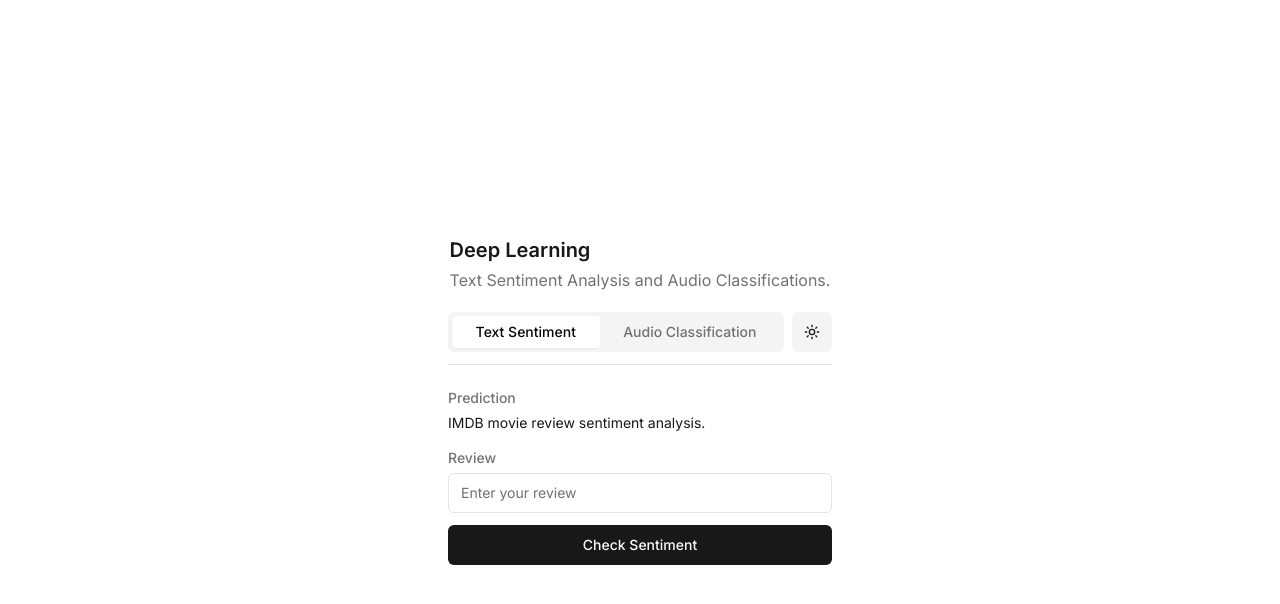
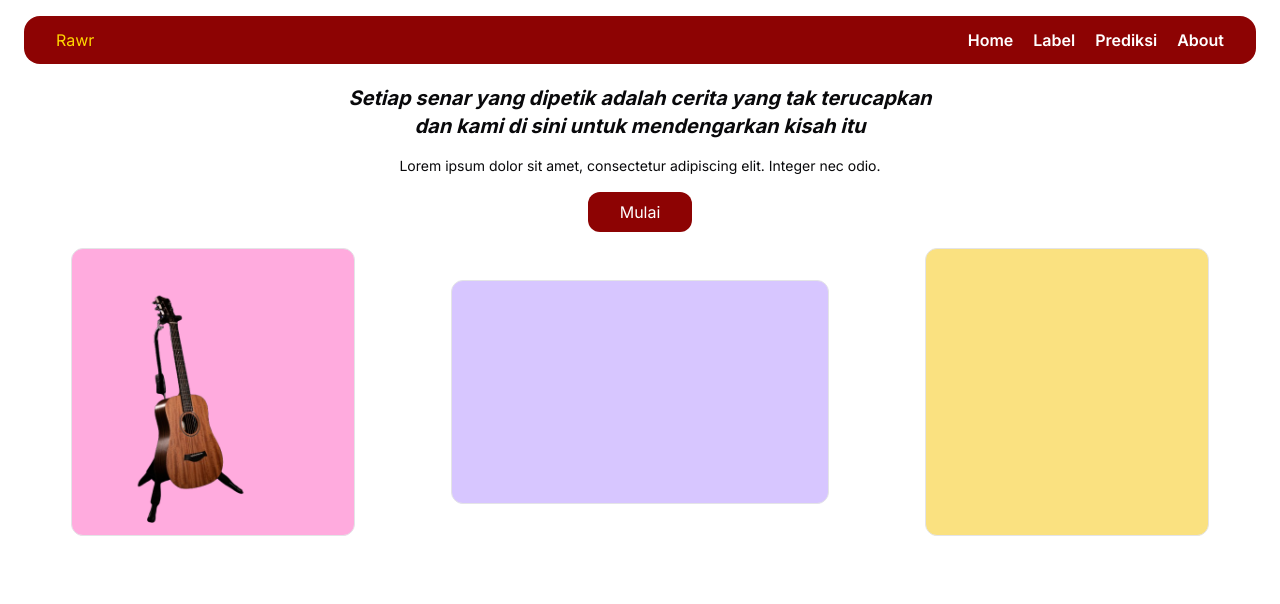
Before and after one commit to MiftahulH23/Audio-Classification, a Next.js app in the folder web/: page / in a window 1280 px wide. Shown: the top 604 px of the page. Built offline with nearby package versions, Linux system fonts and the light colour scheme.

Commit message:
Add Header and MainSection components; update primary color in Tailwind config

```diff
--- /dev/null
+++ b/web/app/_components/Header.jsx
@@ -0,0 +1,19 @@
+import React from 'react'
+
+const Header = () => {
+  return (
+    <div className='flex justify-between px-8 py-3 bg-primary rounded-2xl'>
+        <div>
+            <p className='text-[#FFD700]'>Rawr</p>
+        </div>
+        <div className='flex gap-5 font-semibold text-white'>
+            <a href="#home">Home</a>
+            <a href="#label">Label</a>
+            <a href="#prediks">Prediksi</a>
+            <a href="#about">About</a>
+        </div>
+    </div>
+  )
+}
+
+export default Header
--- /dev/null
+++ b/web/app/_components/MainSection.jsx
@@ -0,0 +1,39 @@
+import React from "react"
+
+import Image from "next/image"
+
+import GitarAcoustic from "../assets/img/accoustic.png"
+
+const MainSection = () => {
+  return (
+    <div className="flex flex-col gap-4">
+      <p className="text-center text-xl font-bold italic">
+        Setiap senar yang dipetik adalah cerita yang tak terucapkan <br /> dan
+        kami di sini untuk mendengarkan kisah itu
+      </p>
+      <p className="text-center text-sm">
+        Lorem ipsum dolor sit amet, consectetur adipiscing elit. Integer nec
+        odio.
+      </p>
+      <div className="flex justify-center">
+        <button className="w-fit cursor-pointer rounded-xl bg-primary px-8 py-2 text-white hover:font-semibold">
+          Mulai
+        </button>
+      </div>
+      <div className="grid grid-cols-3 place-items-center gap-12 ">
+        <div className="flex h-72 w-3/4 items-center justify-center rounded-xl border bg-[#ffabde]">
+          <Image
+            className="max-h-full max-w-full object-contain"
+            src={GitarAcoustic}
+            alt="Gitar Acoustic"
+          />
+        </div>
+
+        <div className="h-56 w-full rounded-xl border bg-[#d7c6ff]"></div>
+        <div className="h-72 w-3/4 rounded-xl border bg-[#fae180]"></div>
+      </div>
+    </div>
+  )
+}
+
+export default MainSection
--- a/web/app/page.tsx
+++ b/web/app/page.tsx
@@ -5,40 +5,46 @@ import React from "react"
 import { ThemeToggle } from "@/components/theme/theme-toggle"
 import { Separator } from "@/components/ui/separator"
 import { Tabs, TabsContent, TabsList, TabsTrigger } from "@/components/ui/tabs"
-
+import MainSection from "./_components/MainSection"
+import Header from "./_components/Header"
 import AudioClassification from "./_components/audio-classification"
 import TextSentiment from "./_components/text-sentiment"
 
 export default function Home() {
   return (
-    <div className="flex h-dvh flex-col items-center justify-center p-4">
-      <div className="flex flex-col items-center gap-5">
-        <div className="space-y-1">
-          <h1 className="text-xl font-semibold text-primary">Deep Learning</h1>
-          <p className="text-muted-foreground">
-            Text Sentiment Analysis and Audio Classifications.
-          </p>
-        </div>
-        <Tabs
-          defaultValue="text"
-          className="flex w-full flex-col gap-3 md:w-96"
-        >
-          <div className="flex items-center gap-2">
-            <TabsList className="flex h-10 flex-auto *:flex-auto">
-              <TabsTrigger value="text">Text Sentiment</TabsTrigger>
-              <TabsTrigger value="audio">Audio Classification</TabsTrigger>
-            </TabsList>
-            <ThemeToggle />
-          </div>
-          <Separator />
-          <TabsContent value="text" tabIndex={-1}>
-            <TextSentiment />
-          </TabsContent>
-          <TabsContent value="audio" tabIndex={-1}>
-            <AudioClassification />
-          </TabsContent>
-        </Tabs>
-      </div>
+    <div className="bg-white  h-fit px-6 py-4 flex flex-col gap-5">
+      <Header />
+      <MainSection />
     </div>
+    // <div className="flex h-dvh flex-col items-center justify-center p-4">
+    //   <Header />
+    //   <div className="flex flex-col items-center gap-5">
+    //     <div className="space-y-1">
+    //       <h1 className="text-xl font-semibold text-primary">Deep Learning</h1>
+    //       <p className="text-muted-foreground">
+    //         Text Sentiment Analysis and Audio Classifications.
+    //       </p>
+    //     </div>
+    //     <Tabs
+    //       defaultValue="text"
+    //       className="flex w-full flex-col gap-3 md:w-96"
+    //     >
+    //       <div className="flex items-center gap-2">
+    //         <TabsList className="flex h-10 flex-auto *:flex-auto">
+    //           <TabsTrigger value="text">Text Sentiment</TabsTrigger>
+    //           <TabsTrigger value="audio">Audio Classification</TabsTrigger>
+    //         </TabsList>
+    //         <ThemeToggle />
+    //       </div>
+    //       <Separator />
+    //       <TabsContent value="text" tabIndex={-1}>
+    //         <TextSentiment />
+    //       </TabsContent>
+    //       <TabsContent value="audio" tabIndex={-1}>
+    //         <AudioClassification />
+    //       </TabsContent>
+    //     </Tabs>
+    //   </div>
+    // </div>
   )
 }
--- a/web/tailwind.config.ts
+++ b/web/tailwind.config.ts
@@ -21,7 +21,7 @@ const config: Config = {
           foreground: "hsl(var(--popover-foreground))",
         },
         primary: {
-          DEFAULT: "hsl(var(--primary))",
+          DEFAULT: "#8d0303",
           foreground: "hsl(var(--primary-foreground))",
         },
         secondary: {
```
Also changed, not shown: web/app/assets/img/accoustic.png (added).
